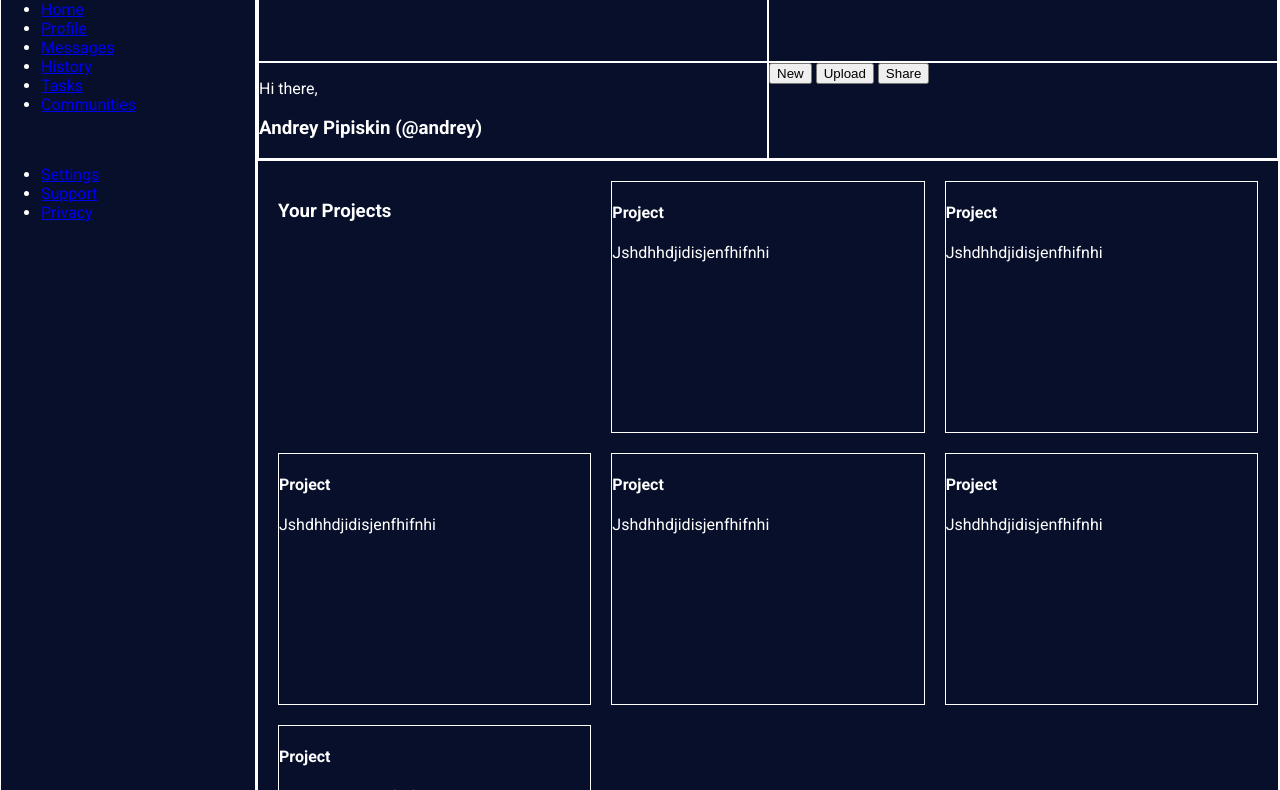
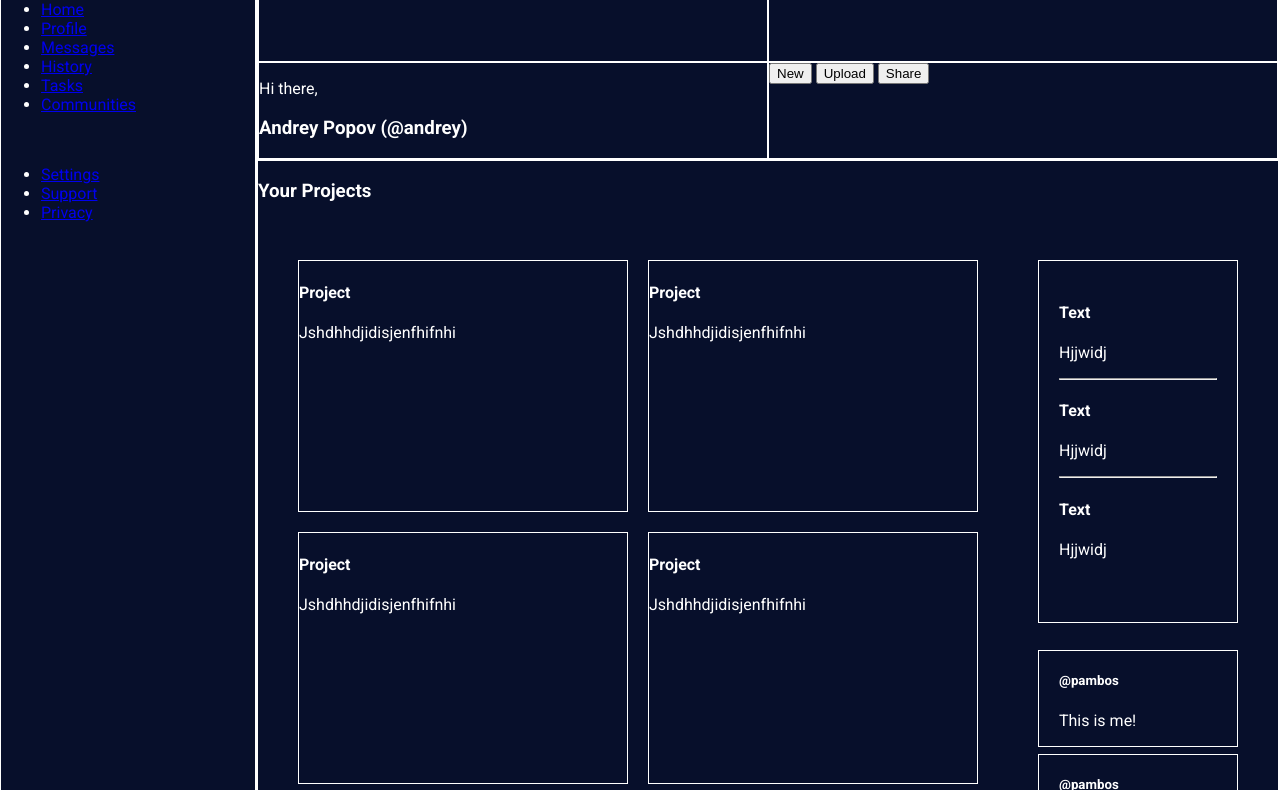
Before and after one commit to ArtemiiHH/admin-dashboard, a plain HTML site: page index.html in a window 1280 px wide. Shown: the part 36-826 px from the top of the page. Drawn offline with Linux system fonts and the light colour scheme.

Commit message:
Change users name

```diff
--- a/index.html
+++ b/index.html
@@ -37,10 +37,10 @@
               <input type="text" name="" id="" placeholder="Search..." />
             </form>
           </div>
-          <div class="account">Andrey Pipiskin</div>
+          <div class="account">Andrey Popov</div>
           <div class="account-info">
             <p>Hi there,</p>
-            <h3>Andrey Pipiskin (@andrey)</h3>
+            <h3>Andrey Popov (@andrey)</h3>
           </div>
           <div class="buttons">
             <button>New</button>
@@ -51,8 +51,9 @@
         <!-- Content -->
         <section>
           <article>
+            <h3>Your Projects</h3>
+            <div class="content-container">
               <div class="cards">
-              <h3>Your Projects</h3>
                 <div class="card">
                   <h4>Project</h4>
                   <p>Jshdhhdjidisjenfhifnhi</p>
@@ -121,6 +122,7 @@
                   </div>
                 </div>
               </div>
+            </div>
           </article>
         </section>
       </main>
```
Lines whose indentation alone changed are shown as unchanged.
